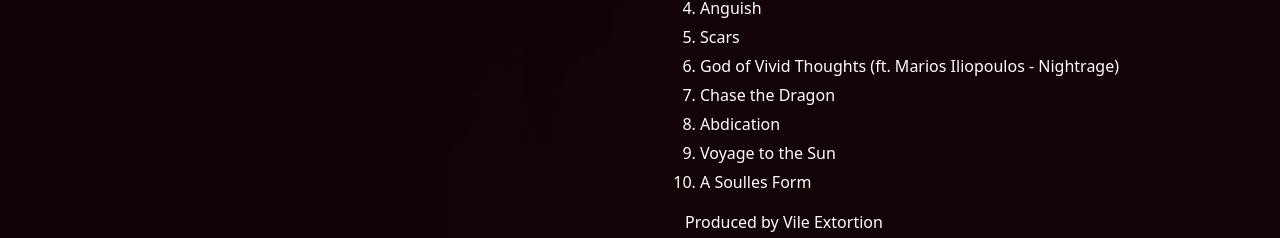
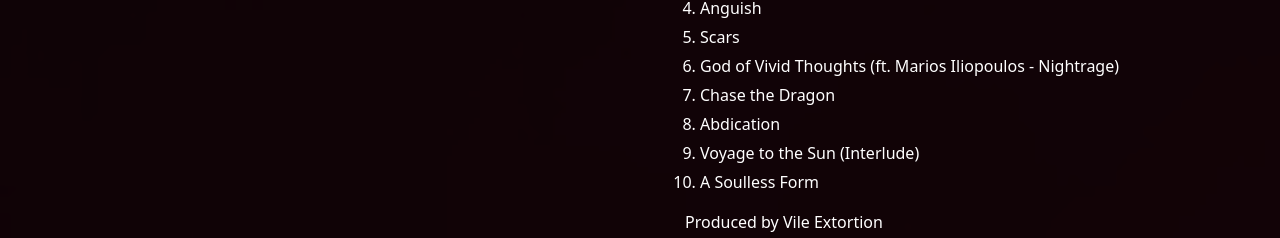
Before and after one commit to george-toka/Vile-Extortion-EPK, a plain HTML site: page index.html in a window 1280 px wide. Shown: the part 1158-1396 px from the top of the page. Drawn offline with nearby package versions, Linux system fonts and the light colour scheme; a web font is replaced by a local one.

Commit message:
Update index.html

```diff
--- a/index.html
+++ b/index.html
@@ -93,8 +93,8 @@
                   <li>God of Vivid Thoughts (ft. Marios Iliopoulos - Nightrage)</li>
                   <li>Chase the Dragon</li>
                   <li>Abdication</li>
-                  <li>Voyage to the Sun</li>
-                  <li>A Soulles Form</li>
+                  <li>Voyage to the Sun (Interlude)</li>
+                  <li>A Soulless Form</li>
                 </ol>
                 <p class="album-description">
                   <p style="margin: 0px;">Produced by Vile Extortion</p>
```
